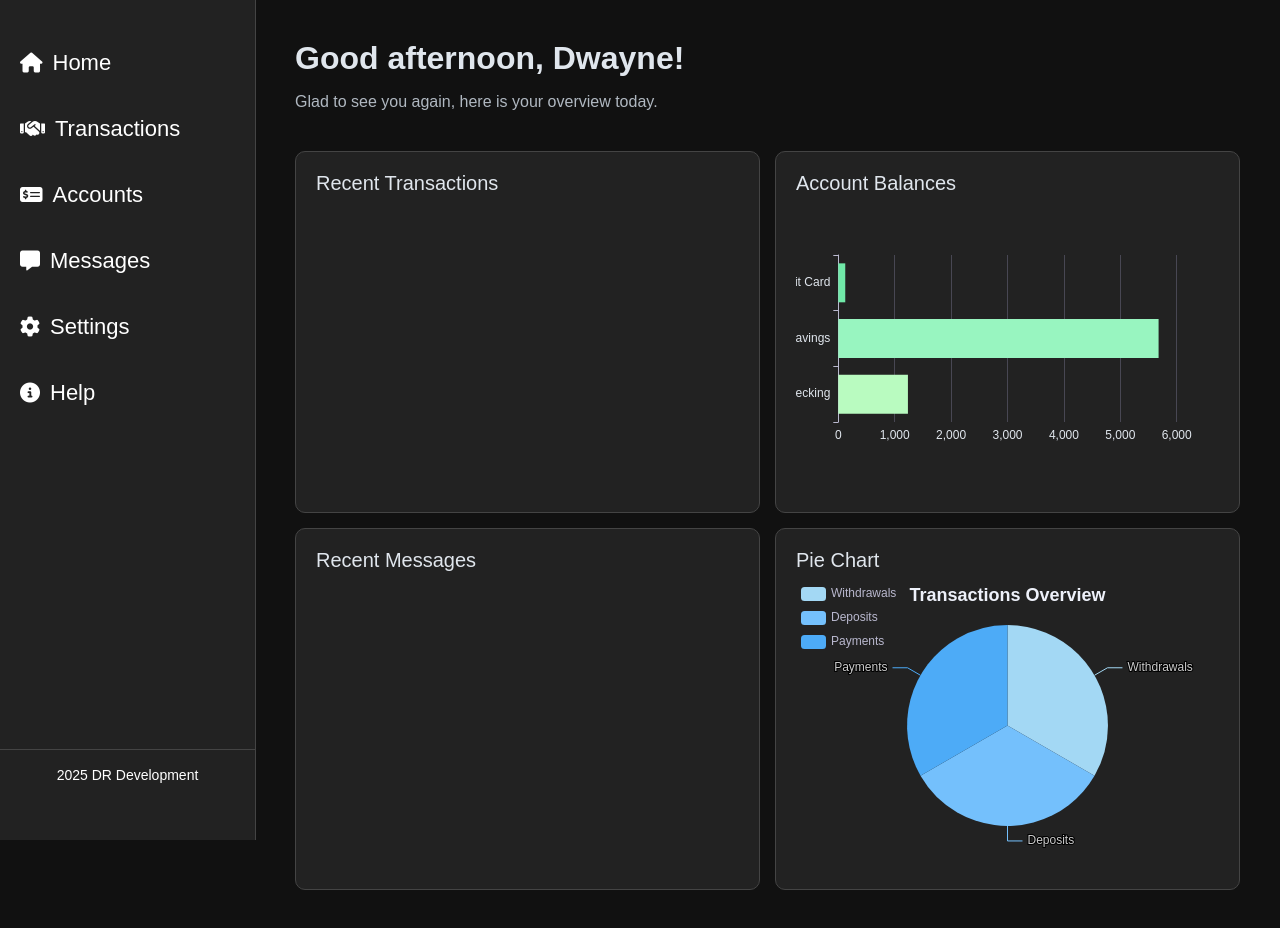
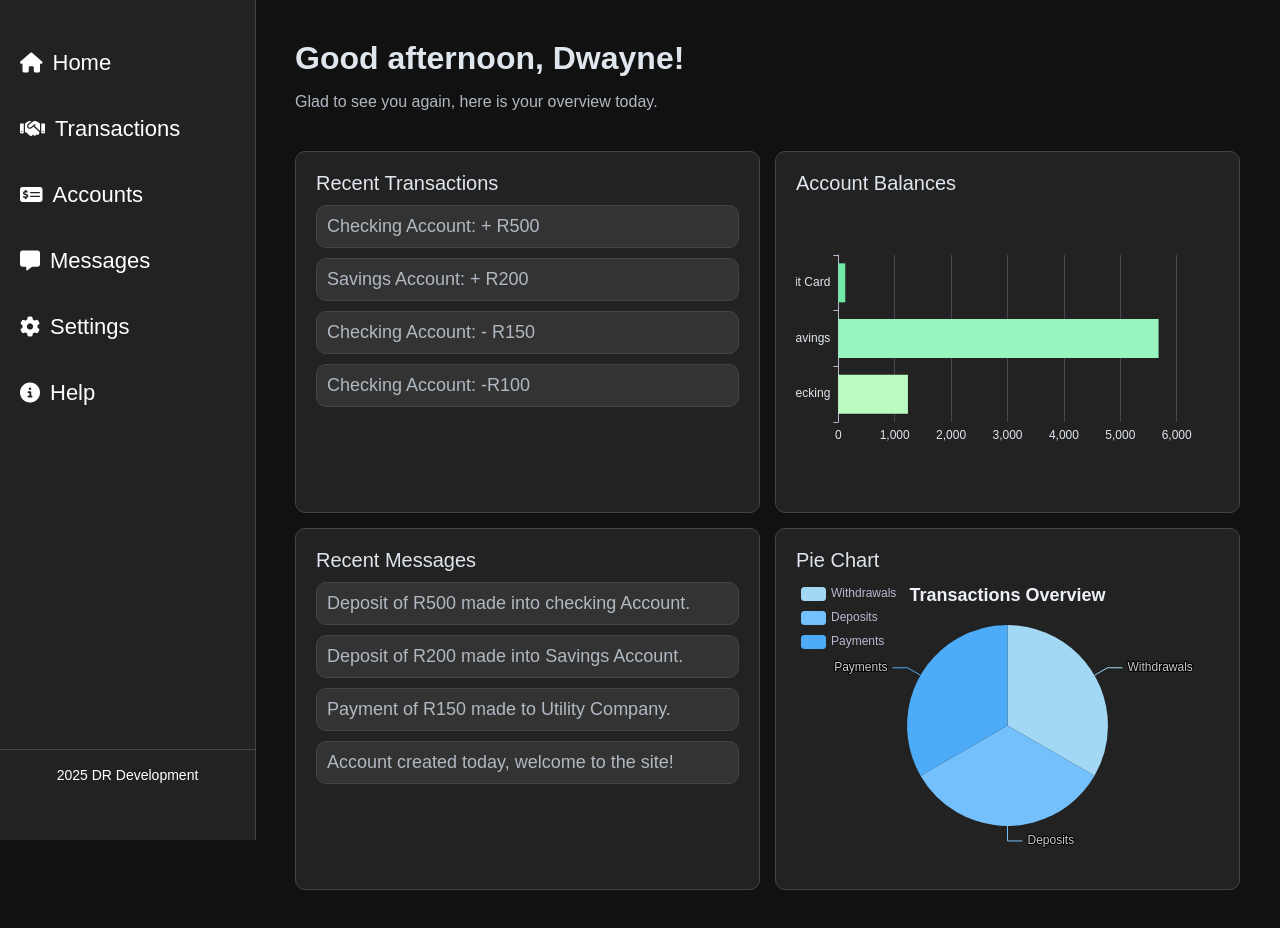
Before and after one commit to DwayneCrous/SuperCoolFinanceTracker, a SvelteKit app: page /Home in a window 1280 px wide. Built offline with nearby package versions, Linux system fonts and the light colour scheme.

Commit message:
finished front end of home page

```diff
--- a/src/routes/Home/+page.svelte
+++ b/src/routes/Home/+page.svelte
@@ -97,9 +97,21 @@
     <div class="parent">
       <div class="recent-transactions">
         <p>Recent Transactions</p>
+        <ul>
+          <li>Checking Account: + R500</li>
+          <li>Savings Account: + R200</li>
+          <li>Checking Account: - R150</li>
+          <li>Checking Account: -R100</li>
+        </ul>
       </div>
       <div class="recent-messages">
         <p>Recent Messages</p>
+        <ul>
+          <li>Deposit of R500 made into checking Account.</li>
+          <li>Deposit of R200 made into Savings Account.</li>
+          <li>Payment of R150 made to Utility Company.</li>
+          <li>Account created today, welcome to the site!</li>
+        </ul>
       </div>
       <div class="account-balances">
         <p>Account Balances</p>
@@ -151,6 +163,22 @@
     color: #e0e6ed;
   }
 
+  .recent-transactions ul {
+    list-style-type: none;
+    padding: 0;
+    margin-top: 10px;
+  }
+
+  .recent-transactions li {
+    margin-bottom: 10px;
+    background-color: #333;
+    border: 1px solid #444;
+    border-radius: 10px;
+    padding: 10px 10px;
+    color: #b0b8c1;
+    font-size: 18px;
+  }
+
   .recent-messages {
     grid-column-start: 1;
     grid-row-start: 2;
@@ -165,6 +193,22 @@
     margin: 0;
     font-size: 20px;
     color: #e0e6ed;
+  }
+
+  .recent-messages ul {
+    list-style-type: none;
+    padding: 0;
+    margin-top: 10px;
+  }
+
+  .recent-messages li {
+    margin-bottom: 10px;
+    background-color: #333;
+    border: 1px solid #444;
+    border-radius: 10px;
+    padding: 10px 10px;
+    color: #b0b8c1;
+    font-size: 18px;
   }
 
   .account-balances {
```
